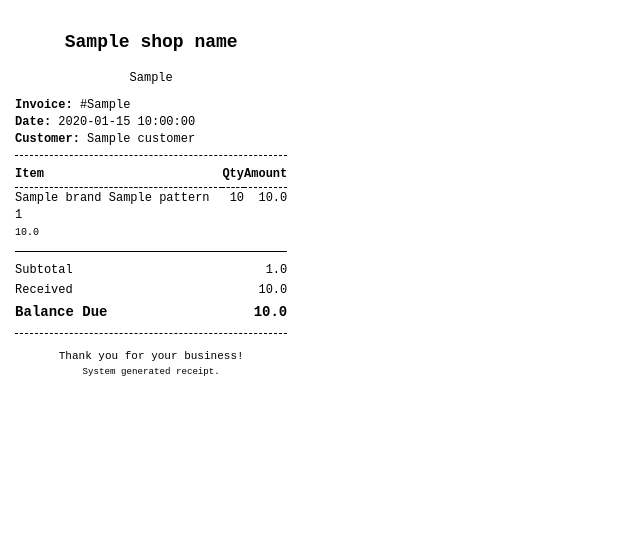
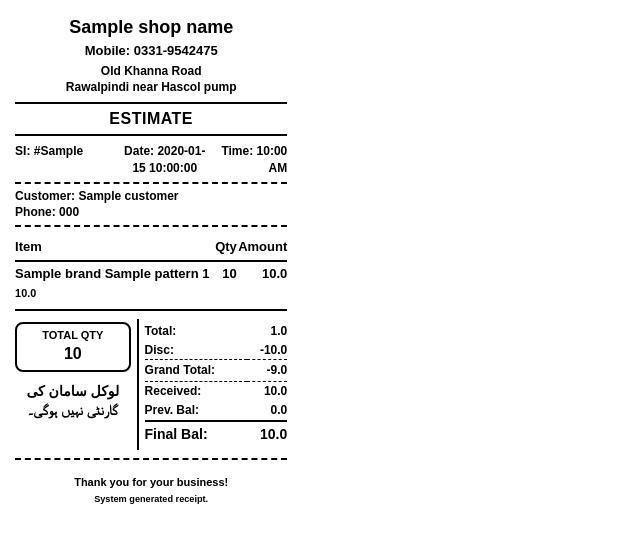
Before and after one commit to MSaad1212/shopmanagment, a FastAPI app: template app/templates/print/sale_pos.html in a window 1280 px wide. Shown: the top 543 px of the page, without its empty margins (0-640 px from the left). Run offline with FastAPI, Linux system fonts and the light colour scheme; the template is opened without the code that fills it: most values are stand-ins (such as "Sample title", 1, 10 or a date in 2020).

Commit message:
feat: implement customer management and sales module with invoice tracking and ledger support

```diff
--- a/app/models.py
+++ b/app/models.py
@@ -167,6 +167,7 @@ class Sale(Base):
     date = Column(Date, nullable=False)
     customer_id = Column(Integer, ForeignKey("customers.id"), nullable=False)
     total_amount = Column(Numeric(12, 2), default=0, nullable=False)
+    discount = Column(Numeric(12, 2), default=0, nullable=False)
     amount_received = Column(Numeric(12, 2), default=0, nullable=False)
     balance = Column(Numeric(12, 2), default=0, nullable=False)
     payment_method = Column(String(30), nullable=True)
--- a/app/routes/print_pdf.py
+++ b/app/routes/print_pdf.py
@@ -1,4 +1,5 @@
 from datetime import date
+from decimal import Decimal
 from fastapi import APIRouter, Depends, HTTPException, Request, Query
 from fastapi.responses import HTMLResponse, Response
 from fastapi.templating import Jinja2Templates
@@ -71,8 +72,23 @@ def print_sale_pos(sale_id: int, request: Request, current_user: User = Depends(
     sale = db.query(Sale).options(joinedload(Sale.customer), joinedload(Sale.items).joinedload(SaleItem.item)).filter(Sale.id == sale_id).first()
     if not sale:
         raise HTTPException(404)
+
+    final_balance = Decimal("0")
+    previous_balance = Decimal("0")
+    if not sale.customer.is_walk_in:
+        ledger_entry = db.query(CustomerLedger).filter(
+            CustomerLedger.customer_id == sale.customer_id,
+            CustomerLedger.reference_id == sale.id,
+            CustomerLedger.reference_type.in_(["sale", "sale_payment"])
+        ).order_by(CustomerLedger.id.desc()).first()
+        if ledger_entry:
+            final_balance = ledger_entry.balance
+            net_change = (sale.total_amount - sale.discount) - sale.amount_received
+            previous_balance = final_balance - net_change
+
     html_str = templates.get_template("print/sale_pos.html").render({
         "sale": sale, "shop_name": SHOP_NAME, "shop_tagline": SHOP_TAGLINE,
+        "previous_balance": previous_balance, "final_balance": final_balance,
         "today": date.today().strftime("%d-%b-%Y").lower(), "request": request
     })
     return HTMLResponse(content=html_str)
--- a/app/templates/customers/sale_form.html
+++ b/app/templates/customers/sale_form.html
@@ -17,6 +17,7 @@
         </div>
         <div class="form-group"><label>Date *</label><input type="date" name="date" class="form-control" value="{{ today }}" required></div>
         <div class="form-group"><label>Amount Received Now</label><input type="number" step="0.01" name="amount_received" class="form-control" value="0"></div>
+        <div class="form-group"><label>Discount Amount</label><input type="number" step="0.01" name="discount" class="form-control" value="0"></div>
         <div class="form-group">
             <label>Payment Method</label>
             <select name="payment_method" class="form-control">
@@ -67,8 +68,9 @@ function calculateTotals() {
         const price = parseFloat(row.querySelector('.price-input').value) || 0;
         total += (qty * price);
     });
+    const discount = parseFloat(document.querySelector('input[name="discount"]').value) || 0;
     const received = parseFloat(document.querySelector('input[name="amount_received"]').value) || 0;
-    const balance = total - received;
+    const balance = total - discount - received;
 
     document.getElementById('display-total').textContent = total.toFixed(2);
     const balEl = document.getElementById('display-balance');
@@ -77,6 +79,7 @@ function calculateTotals() {
 }
 
 document.querySelector('input[name="amount_received"]').addEventListener('input', calculateTotals);
+document.querySelector('input[name="discount"]').addEventListener('input', calculateTotals);
 
 document.getElementById('customer-select').addEventListener('change', function(e) {
     const opt = e.target.selectedOptions[0];
--- a/app/templates/print/sale_pos.html
+++ b/app/templates/print/sale_pos.html
@@ -10,59 +10,76 @@
         }
         * {
             box-sizing: border-box;
-            font-family: 'Courier New', Courier, monospace;
+            font-family: Arial, Helvetica, sans-serif;
+            font-weight: 700; /* Bold by default to print dark */
         }
         body {
             width: 80mm;
             margin: 0;
             padding: 4mm;
-            font-size: 12px;
+            font-size: 13px;
             line-height: 1.4;
             color: #000;
         }
         .text-center { text-align: center; }
         .text-right { text-align: right; }
         .text-left { text-align: left; }
-        .font-bold { font-weight: bold; }
+        .font-bold { font-weight: 900; }
 
         .header { margin-bottom: 10px; text-align: center; }
-        .header h1 { font-size: 16px; margin: 0 0 2px; }
-        .header p { margin: 0; font-size: 12px; }
+        .header h2 { font-size: 18px; margin: 0 0 2px; font-weight: 900; }
+        .header p { margin: 0; font-size: 13px; }
 
-        .divider { border-bottom: 1px dashed #000; margin: 8px 0; }
-        .solid-divider { border-bottom: 1px solid #000; margin: 8px 0; }
+        .divider { border-bottom: 2px dashed #000; margin: 8px 0; }
+        .solid-divider { border-bottom: 2px solid #000; margin: 8px 0; }
 
         table { width: 100%; border-collapse: collapse; }
-        th, td { padding: 2px 0; vertical-align: top; }
-        th { border-bottom: 1px dashed #000; padding-bottom: 4px; margin-bottom: 4px; }
+        th, td { padding: 3px 0; vertical-align: top; }
+        th { border-bottom: 2px solid #000; padding-bottom: 4px; margin-bottom: 4px; font-weight: 900; }
 
         .totals-table { margin-top: 8px; width: 100%; }
-        .totals-table td { padding: 2px 0; }
-        .grand-total { font-size: 14px; font-weight: bold; }
+        .totals-table td { padding: 3px 0; }
+        .grand-total { font-size: 15px; font-weight: 900; }
 
-        .footer { text-align: center; margin-top: 15px; font-size: 11px; }
+        .footer { text-align: center; margin-top: 15px; font-size: 12px; }
     </style>
 </head>
 <body onload="window.print()">
-    <div class="header">
-        <h2 class="store-name">{{ shop_name }}</h2>
-        <p>{{ shop_tagline }}</p>
+    <div class="header" style="margin-bottom: 6px;">
+        <h2 class="store-name" style="margin-bottom: 2px;">{{ shop_name }}</h2>
+        <div style="font-size: 13px; font-weight: 700; margin-bottom: 4px;">Mobile: 0331-9542475</div>
+        <div style="font-size: 12px; font-weight: 700; line-height: 1.3;">
+            Old Khanna Road<br>
+            Rawalpindi near Hascol pump
+        </div>
+        <div class="solid-divider" style="margin: 6px 0 4px;"></div>
+        <h2 style="font-size: 16px; margin: 2px 0; font-weight: 900; letter-spacing: 0.5px; text-transform: uppercase;">Estimate</h2>
+        <div class="solid-divider" style="margin: 4px 0 6px;"></div>
     </div>
 
-    <div class="text-left">
-        <div><span class="font-bold">Invoice:</span> #{{ sale.invoice_no }}</div>
-        <div><span class="font-bold">Date:</span> {{ sale.date }}</div>
+    <div style="font-size: 12px; margin-bottom: 4px;">
+        <table style="width: 100%; border-collapse: collapse; margin-bottom: 4px;">
+            <tr>
+                <td style="width: 38%; padding: 1px 0;"><span class="font-bold">SI:</span> #{{ sale.invoice_no }}</td>
+                <td style="width: 34%; padding: 1px 0; text-align: center;"><span class="font-bold">Date:</span> {{ sale.date }}</td>
+                <td style="width: 28%; padding: 1px 0; text-align: right;"><span class="font-bold">Time:</span> {% if sale.created_at is string %}{{ sale.created_at }}{% elif sale.created_at %}{{ sale.created_at.strftime('%I:%M %p') }}{% endif %}</td>
+            </tr>
+        </table>
+        <div class="divider" style="margin: 4px 0;"></div>
         <div><span class="font-bold">Customer:</span> {{ sale.customer.name }}</div>
+        {% if sale.customer.phone %}
+        <div><span class="font-bold">Phone:</span> {{ sale.customer.phone }}</div>
+        {% endif %}
     </div>
 
-    <div class="divider"></div>
+    <div class="divider" style="margin: 4px 0 8px;"></div>
 
     <table>
         <thead>
             <tr>
-                <th class="text-left">Item</th>
-                <th class="text-right">Qty</th>
-                <th class="text-right">Amount</th>
+                <th class="text-left" style="font-weight: 900;">Item</th>
+                <th class="text-right" style="font-weight: 900;">Qty</th>
+                <th class="text-right" style="font-weight: 900;">Amount</th>
             </tr>
         </thead>
         <tbody>
@@ -79,33 +96,58 @@
         </tbody>
     </table>
 
-    <div class="solid-divider"></div>
+    <div class="solid-divider" style="margin: 4px 0 8px;"></div>
 
-    <table class="totals-table">
+    <table style="width: 100%; border-collapse: collapse; margin-top: 4px;">
         <tr>
-            <td class="text-left">Subtotal</td>
-            <td class="text-right">{{ sale.total_amount|float }}</td>
-        </tr>
-        <tr>
-            <td class="text-left">Received</td>
-            <td class="text-right">{{ sale.amount_received|float }}</td>
-        </tr>
-        {% set advance_adjusted = sale.total_amount - sale.amount_received - sale.balance %}
-        {% if advance_adjusted > 0 %}
-        <tr>
-            <td class="text-left">Account Credit</td>
-            <td class="text-right">{{ advance_adjusted|float }}</td>
-        </tr>
-        {% endif %}
-        <tr class="grand-total">
-            <td class="text-left">Balance Due</td>
-            <td class="text-right">{{ sale.balance|float }}</td>
+            <!-- Left Column: Total Qty and Urdu Notice -->
+            <td style="width: 45%; vertical-align: top; text-align: left; padding-right: 6px;">
+                <div style="border: 2px solid #000; padding: 4px; text-align: center; border-radius: 8px; margin-bottom: 6px;">
+                    <div style="font-size: 11px; text-transform: uppercase;">Total Qty</div>
+                    <div style="font-size: 16px; font-weight: 900;">{{ sale.items|sum(attribute='quantity') }}</div>
+                </div>
+                <div style="font-size: 14px; font-weight: 900; line-height: 1.4; text-align: center; margin-top: 10px; direction: rtl; font-family: 'Jameel Noori Nastaleeq', 'Urdu Typesetting', 'Nafees', Arial, sans-serif;">
+                    لوکل سامان کی<br>گارنٹی نہیں ہوگی۔
+                </div>
+            </td>
+
+            <!-- Right Column: Balance and totals -->
+            <td style="width: 55%; vertical-align: top; border-left: 2px solid #000; padding-left: 6px;">
+                <table class="totals-table" style="margin-top: 0; font-size: 12px; width: 100%;">
+                    <tr>
+                        <td class="text-left" style="padding: 1px 0; font-weight: 700;">Total:</td>
+                        <td class="text-right" style="padding: 1px 0; font-weight: 700;">{{ sale.total_amount|float }}</td>
+                    </tr>
+                    {% if sale.discount and sale.discount > 0 %}
+                    <tr>
+                        <td class="text-left" style="padding: 1px 0; font-weight: 700;">Disc:</td>
+                        <td class="text-right" style="padding: 1px 0; font-weight: 700;">-{{ sale.discount|float }}</td>
+                    </tr>
+                    {% endif %}
+                    <tr style="border-top: 1px dashed #000; border-bottom: 1px dashed #000;">
+                        <td class="text-left" style="padding: 2px 0; font-weight: 900;">Grand Total:</td>
+                        <td class="text-right" style="padding: 2px 0; font-weight: 900;">{{ (sale.total_amount - sale.discount)|float }}</td>
+                    </tr>
+                    <tr>
+                        <td class="text-left" style="padding: 1px 0; font-weight: 700;">Received:</td>
+                        <td class="text-right" style="padding: 1px 0; font-weight: 700;">{{ sale.amount_received|float }}</td>
+                    </tr>
+                    <tr>
+                        <td class="text-left" style="padding: 1px 0; font-weight: 700;">Prev. Bal:</td>
+                        <td class="text-right" style="padding: 1px 0; font-weight: 700;">{{ previous_balance|float }}</td>
+                    </tr>
+                    <tr class="grand-total" style="border-top: 2px solid #000; font-size: 14px;">
+                        <td class="text-left" style="padding: 3px 0; font-weight: 900;">Final Bal:</td>
+                        <td class="text-right" style="padding: 3px 0; font-weight: 900;">{{ final_balance|float }}</td>
+                    </tr>
+                </table>
+            </td>
         </tr>
     </table>
 
-    <div class="divider"></div>
+    <div class="divider" style="margin: 8px 0;"></div>
 
-    <div class="footer">
+    <div class="footer" style="text-align: center; font-size: 11px;">
         Thank you for your business!<br>
         <small>System generated receipt.</small>
     </div>
```
Also changed, not shown: app/routes/customers.py (+10 -5 lines), app/templates/customers/sale_detail.html (+10 -4 lines), app/templates/print/sale.html (+8 -3 lines), run.py (+11 -0 lines).
